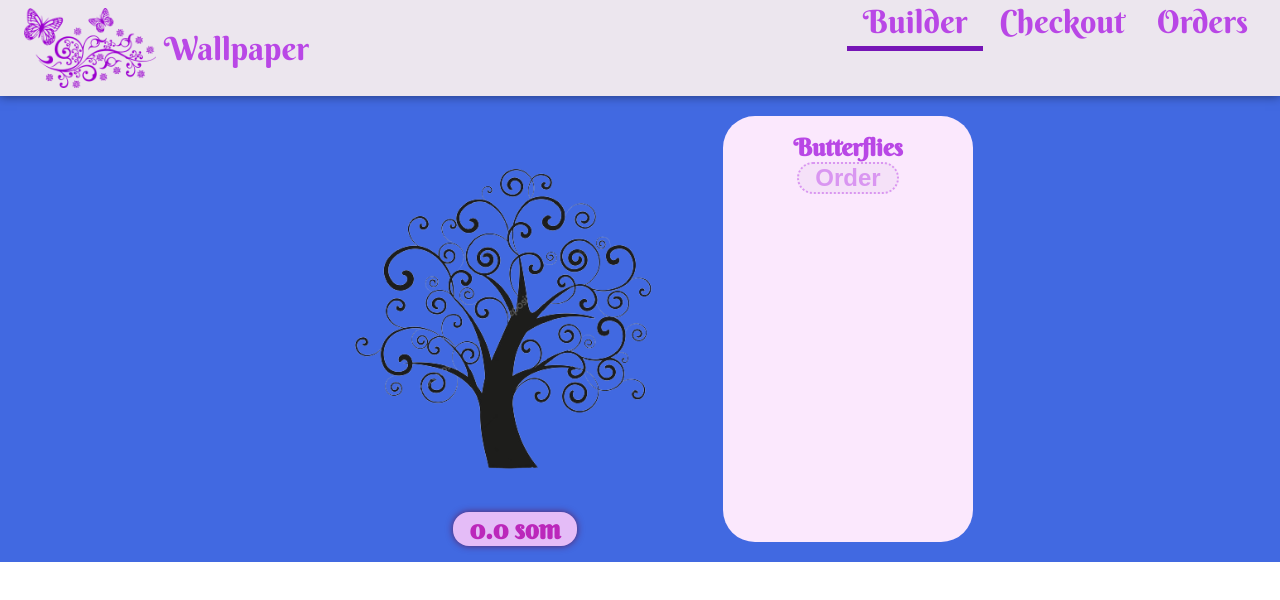
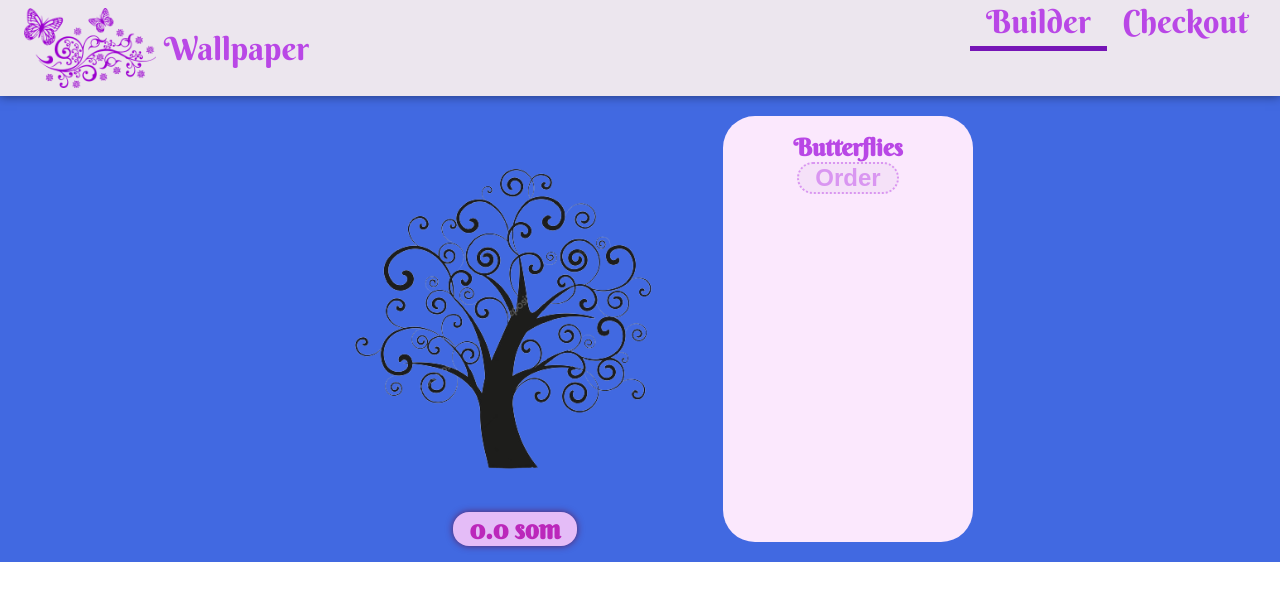
Before and after one commit to Nurkyz-Chynybaeva/builder, a React (Create React App) app: page / in a window 1280 px wide. Shown: the top 600 px of the page. Built offline with nearby package versions, Linux system fonts and the light colour scheme.

Commit message:
fixed nav

```diff
--- a/src/components/Nav/Nav.js
+++ b/src/components/Nav/Nav.js
@@ -7,7 +7,7 @@ const Nav = () => {
     <ul className={classes.Nav}>
       <NavItem url="/" exact>Builder</NavItem>
       <NavItem url="/checkout">Checkout</NavItem>
-      <NavItem url="/orders">Orders</NavItem>
+
     </ul>
   );
 }
```
Also changed, not shown: src/store/actions/orders.js (line endings or trailing spaces).
